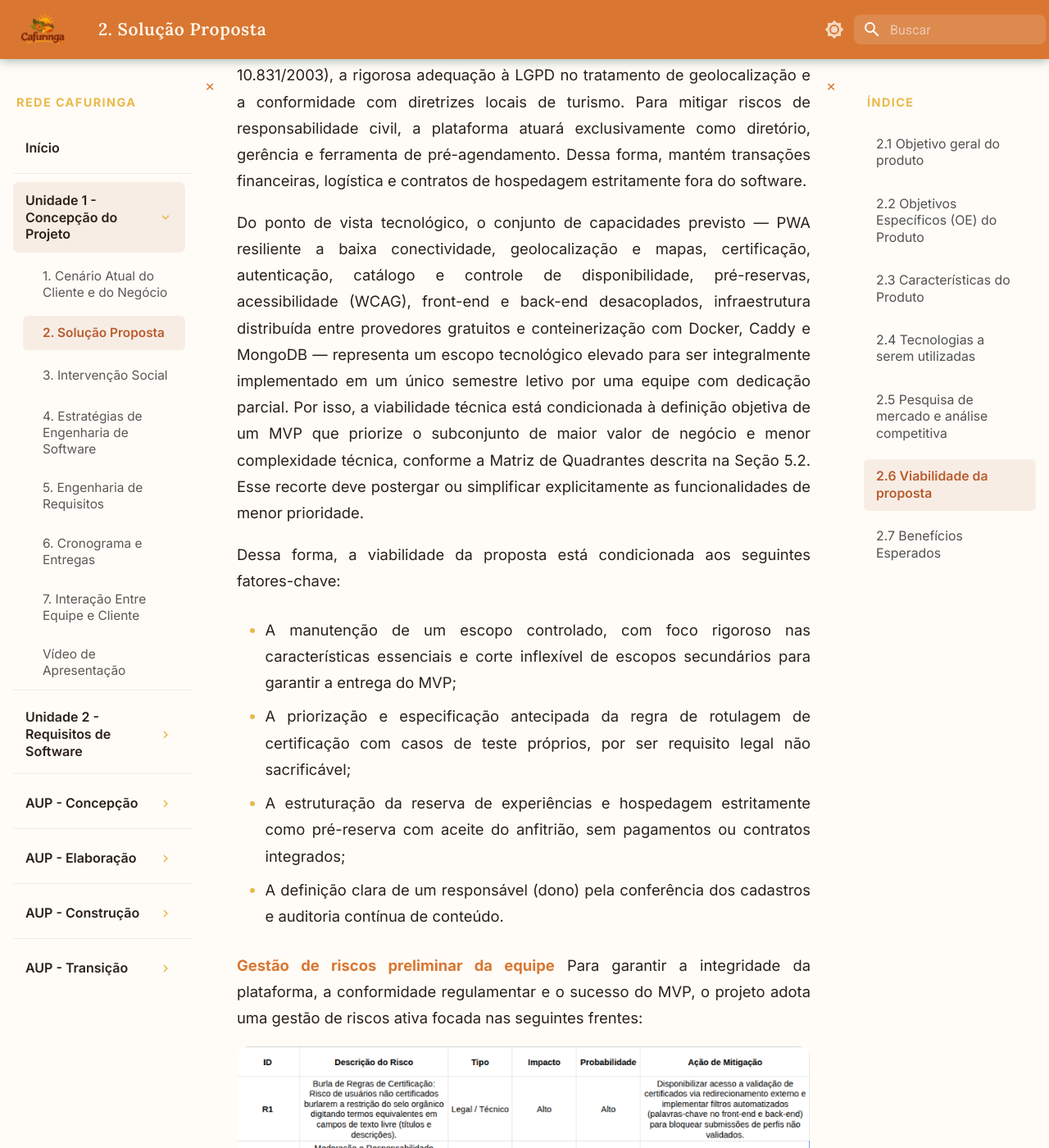
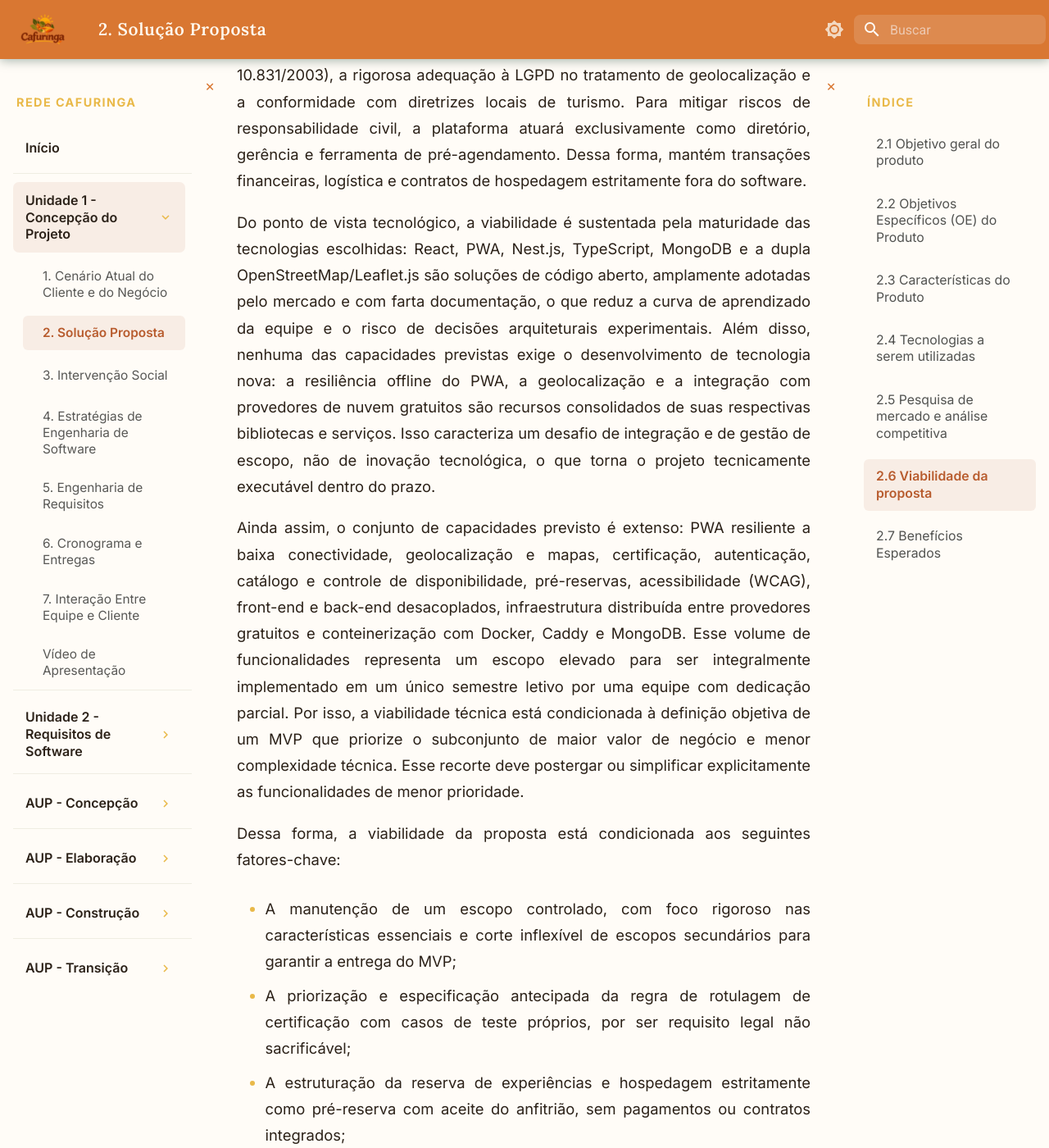
Before and after one commit to mdsreq-fga-unb/REQ-2026.2-T02-RedeCafuringa, an MkDocs documentation site: the page built from docs/unidade1/solucao.md, in a window 1280 px wide and 1400 px high, scrolled down 7325 px. Shown: the whole window at 82% size. Built offline with MkDocs 1.6.1 and Material for MkDocs 9.7.7, drawn with Linux system fonts in a browser that asks for light colours; some of the changed text lies outside the part shown.

Commit message:
Mais correções relacionadas as issues 2 e 3

```diff
--- a/docs/unidade1/solucao.md
+++ b/docs/unidade1/solucao.md
@@ -36,7 +36,7 @@
 
 ## 2.3 Características do Produto
 
-As características do produto (CPs) foram mapeadas diretamente aos Objetivos Específicos (OEs), garantindo rastreabilidade entre funcionalidades e objetivos de negócio. As descrições abaixo são mantidas em nível de capacidade — isto é, expressam *o que* a solução deverá viabilizar, sem antecipar decisões de implementação (como fluxos de tela, regras de negócio específicas ou nomes de operações). Esses detalhes serão derivados posteriormente como requisitos funcionais, regras de negócio e histórias de usuário.
+As características do produto (CPs) foram mapeadas diretamente aos Objetivos Específicos (OEs), garantindo rastreabilidade entre funcionalidades e objetivos de negócio. As descrições abaixo são mantidas em nível de capacidade, isto é, expressam *o que* a solução deverá viabilizar, sem antecipar decisões de implementação (como fluxos de tela, regras de negócio específicas ou nomes de operações). Esses detalhes serão derivados posteriormente como requisitos funcionais, regras de negócio e histórias de usuário.
 
 | ID | Característica do Produto | Descrição resumida | ID | Valor de negócio principal | OE principal | Contribuição secundária |
 | :---: | :---: | :---: | :---: | :---: | :---: | :---: |
@@ -95,7 +95,9 @@
 
 Na dimensão legal, regulatória e técnica, a viabilidade está condicionada à implementação de restrições fundamentais no sistema. Isso abrange o bloqueio sistêmico contra a rotulagem indevida de produtos "orgânicos" (Lei nº 10.831/2003), a rigorosa adequação à LGPD no tratamento de geolocalização e a conformidade com diretrizes locais de turismo. Para mitigar riscos de responsabilidade civil, a plataforma atuará exclusivamente como diretório, gerência e ferramenta de pré-agendamento. Dessa forma, mantém transações financeiras, logística e contratos de hospedagem estritamente fora do software.
 
-Do ponto de vista tecnológico, o conjunto de capacidades previsto — PWA resiliente a baixa conectividade, geolocalização e mapas, certificação, autenticação, catálogo e controle de disponibilidade, pré-reservas, acessibilidade (WCAG), front-end e back-end desacoplados, infraestrutura distribuída entre provedores gratuitos e conteinerização com Docker, Caddy e MongoDB — representa um escopo tecnológico elevado para ser integralmente implementado em um único semestre letivo por uma equipe com dedicação parcial. Por isso, a viabilidade técnica está condicionada à definição objetiva de um MVP que priorize o subconjunto de maior valor de negócio e menor complexidade técnica, conforme a Matriz de Quadrantes descrita na Seção 5.2. Esse recorte deve postergar ou simplificar explicitamente as funcionalidades de menor prioridade.
+Do ponto de vista tecnológico, a viabilidade é sustentada pela maturidade das tecnologias escolhidas: React, PWA, Nest.js, TypeScript, MongoDB e a dupla OpenStreetMap/Leaflet.js são soluções de código aberto, amplamente adotadas pelo mercado e com farta documentação, o que reduz a curva de aprendizado da equipe e o risco de decisões arquiteturais experimentais. Além disso, nenhuma das capacidades previstas exige o desenvolvimento de tecnologia nova: a resiliência offline do PWA, a geolocalização e a integração com provedores de nuvem gratuitos são recursos consolidados de suas respectivas bibliotecas e serviços. Isso caracteriza um desafio de integração e de gestão de escopo, não de inovação tecnológica, o que torna o projeto tecnicamente executável dentro do prazo.
+
+Ainda assim, o conjunto de capacidades previsto é extenso: PWA resiliente a baixa conectividade, geolocalização e mapas, certificação, autenticação, catálogo e controle de disponibilidade, pré-reservas, acessibilidade (WCAG), front-end e back-end desacoplados, infraestrutura distribuída entre provedores gratuitos e conteinerização com Docker, Caddy e MongoDB. Esse volume de funcionalidades representa um escopo elevado para ser integralmente implementado em um único semestre letivo por uma equipe com dedicação parcial. Por isso, a viabilidade técnica está condicionada à definição objetiva de um MVP que priorize o subconjunto de maior valor de negócio e menor complexidade técnica. Esse recorte deve postergar ou simplificar explicitamente as funcionalidades de menor prioridade.
 
 Dessa forma, a viabilidade da proposta está condicionada aos seguintes fatores-chave:
 
@@ -111,10 +113,12 @@
 **Gestão de riscos preliminar da equipe**
 Para garantir a integridade da plataforma, a conformidade regulamentar e o sucesso do MVP, o projeto adota uma gestão de riscos ativa focada nas seguintes frentes:
 
-<p align="center">
-  <img src="../../img/gestao_risco.png" alt="Quadro de gestão de risco"
-  width="100%"style="border-radius: 15px;">
-</p></p>
+| ID | Descrição do Risco | Tipo | Impacto | Probabilidade | Ação de Mitigação |
+| :---: | :--- | :---: | :---: | :---: | :--- |
+| **R1** | Burla de Regras de Certificação: risco de usuários não certificados burlarem a restrição do selo orgânico digitando termos equivalentes em campos de texto livre (títulos e descrições). | Legal / Técnico | Alto | Alto | Disponibilizar acesso à validação de certificados via redirecionamento externo e implementar filtros automatizados (palavras-chave no front-end e back-end) para bloquear submissões de perfis não validados. |
+| **R2** | Moderação e Responsabilidade Operacional: a tecnologia isolada não elimina riscos de uso indevido ou inserção de dados falsos pelos produtores. | Operacional | Alto | Médio | Definir claramente um responsável (dono) operacional pela conferência de cadastros e auditoria contínua de anúncios. |
+| **R3** | Escopo e Cronograma: riscos associados a atrasos por desvios de escopo ou complexidade técnica imprevista no MVP, dado o volume elevado de capacidades tecnológicas previstas. | Gerencial / Técnico | Médio | Alto | Foco no conjunto de características essenciais, priorização rígida do MVP por valor de negócio e complexidade técnica, e adoção de marcos de revisão claros ao final de cada iteração curta. |
+| **R4** | Dependência de Provedores Gratuitos: a condição de custo zero depende da continuidade das políticas de *free tier* de nuvem, mapas e certificação TLS, que podem mudar limites ou ser descontinuadas pelos provedores externos. | Financeiro / Técnico | Médio | Média | Monitorar continuamente os limites de uso dos planos gratuitos e manter um plano de contingência de migração para provedores alternativos. |
 
 ---
 
```
Also changed, not shown: other parts of docs/unidade1/solucao.md (+1 -1 lines).
